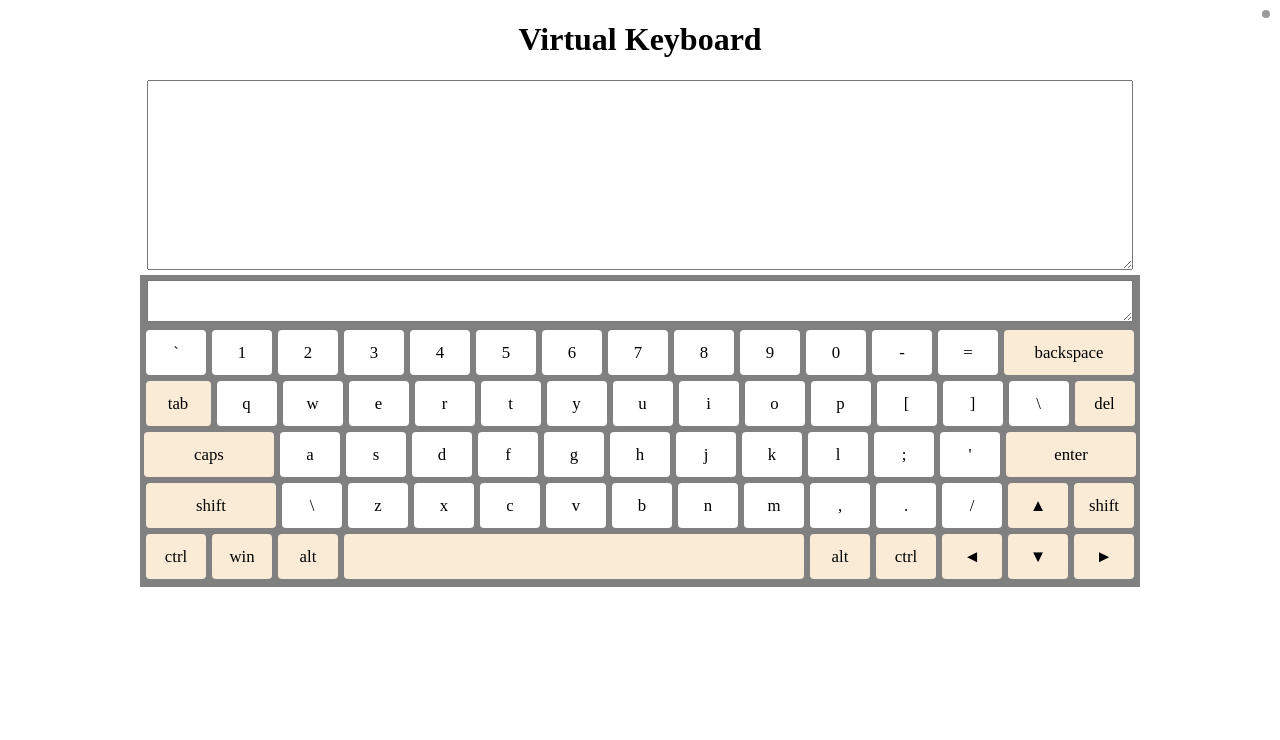
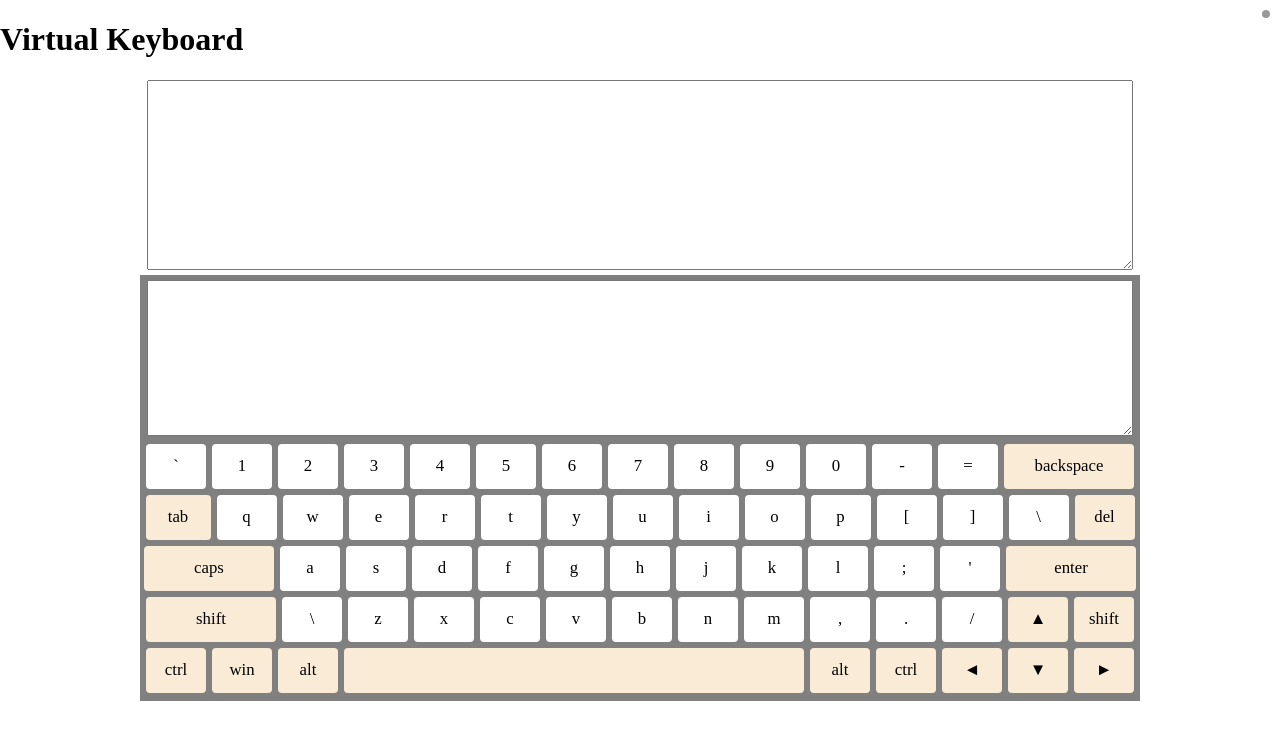
Before and after one commit to VseslavRashinskiy/Virtual-Keyboard, a plain HTML site: page src/index.html in a window 1280 px wide. Drawn offline with nearby package versions, Linux system fonts and the light colour scheme.

Commit message:
fix: remove h1 from skeleton keyboard

```diff
--- a/src/style.css
+++ b/src/style.css
@@ -7,14 +7,11 @@
     user-select: none;
 }
 
-h1 {
-    text-align: center;
-}
-
 .body-textarea{
     display: block;
     margin: 0 auto 5px;
     width: 980px;
+    min-height: 150px;
 }
 
 p {
```
